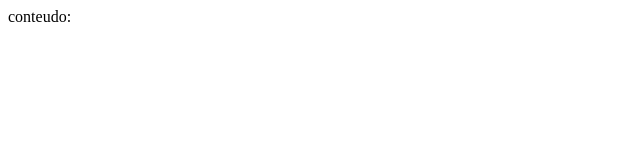
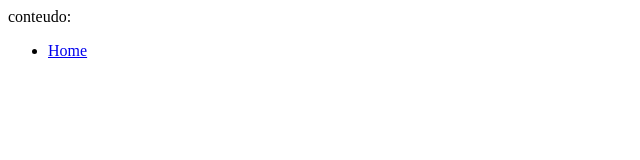
Before and after one commit to gabrieltakahashi/teste, a plain HTML site: page index.html in a window 1280 px wide. Shown: the full height of the page, 0-640 px from the left. Drawn offline with Linux system fonts and the light colour scheme.

Commit message:
novo menu

```diff
--- a/index.html
+++ b/index.html
@@ -4,5 +4,9 @@
 	</head>
 	<body>
 		<p>conteudo:</p>
+
+		<ul>
+			<li><a href="index.html">Home</a></li>
+		</ul>
 	</body>
 </html>
```
